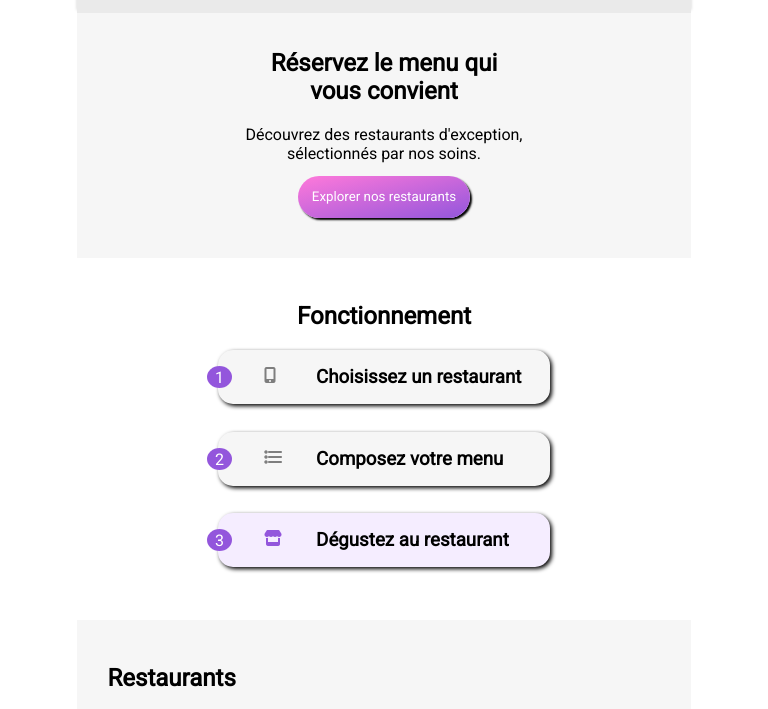
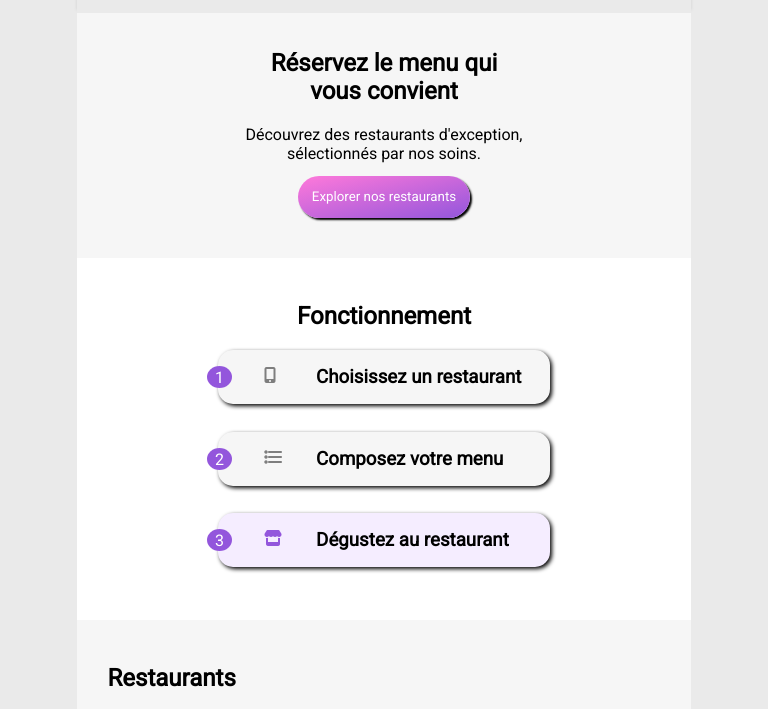
Before and after one commit to dcoppens-be/damiencoppens_3_12032021, a plain HTML site: page index.html in a window 768 px wide. Shown: the part 97-806 px from the top of the page. Drawn offline with Linux system fonts and the light colour scheme; a web font is replaced by a local one.

Commit message:
HTML & CSS - Media queries

```diff
--- a/sass/pages/_home.scss
+++ b/sass/pages/_home.scss
@@ -296,6 +296,11 @@
 /* Responsive design: tous les supports entre 427px et 768px de largeur */
 @media all and (min-width: 427px) and (max-width: 770px)
 {
+    body
+    {
+        background-color:$secondary-grey;
+    }
+
     .pagewrapper
     {
         width:80%;
```
Also changed, not shown: main.css, 1 other file.
